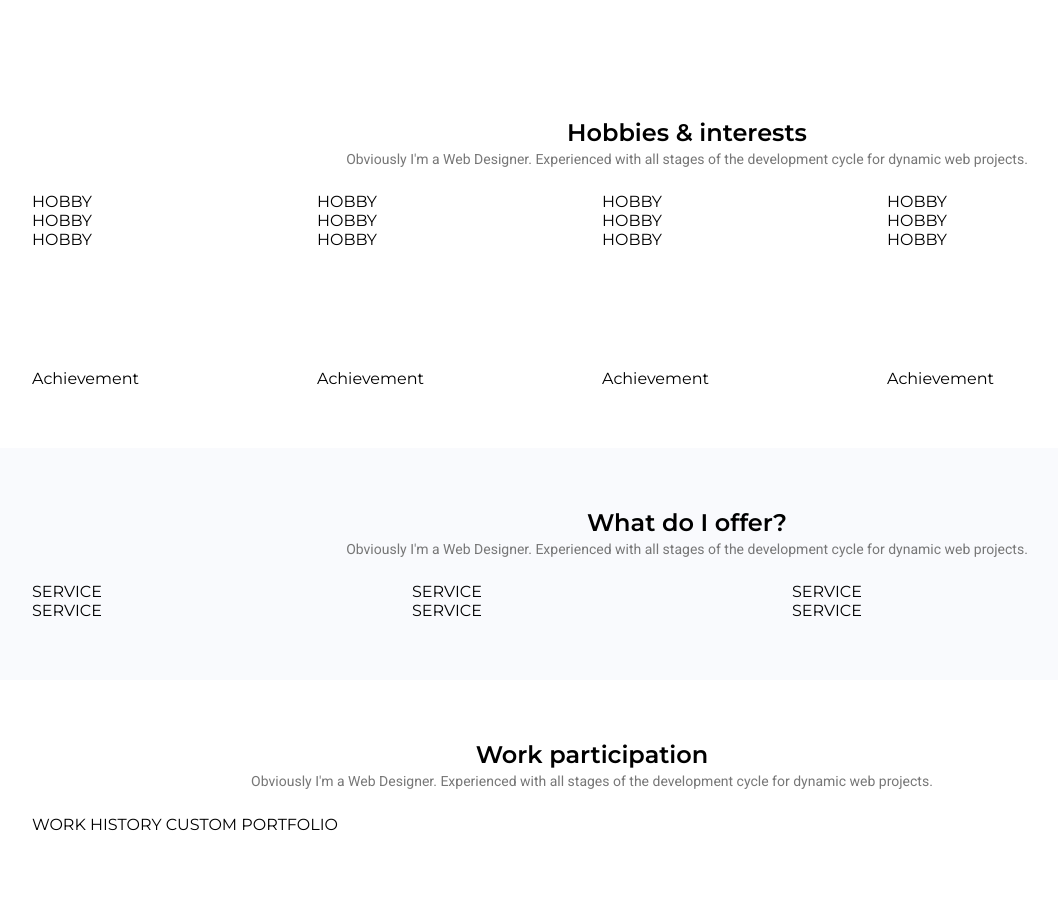
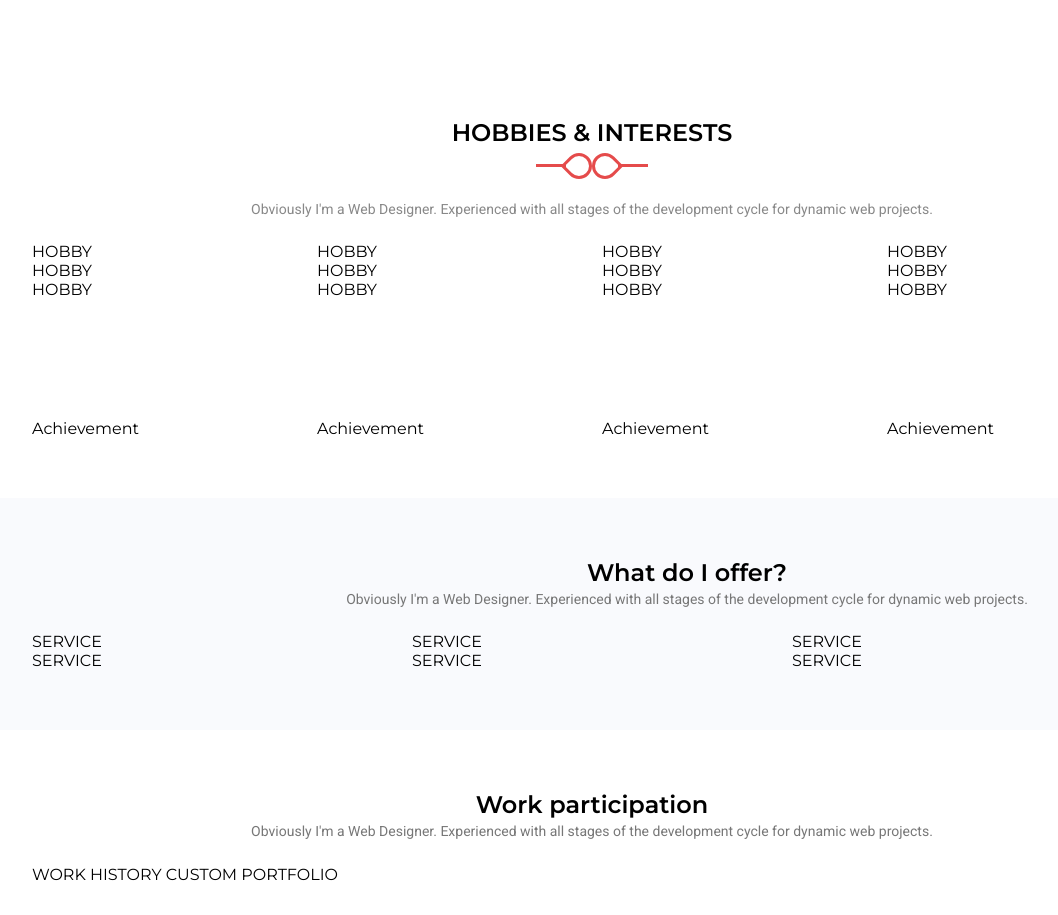
Before and after one commit to Niseme/7-Cristino, a website: page index.html in a window 1280 px wide. Shown: the part 1474-2389 px from the top of the page, without its empty margins (48-1106 px from the left). Drawn offline with Linux system fonts and the light colour scheme.

Commit message:
pseudo elements

```diff
--- a/css/base/base.css
+++ b/css/base/base.css
@@ -44,3 +44,49 @@ p {
 .center {
   text-align: center;
 }
+.section-title {
+  margin-bottom: 50px;
+  text-transform: uppercase;
+  font-weight: 600;
+  position: relative;
+}
+.section-title::before,
+.section-title::after {
+  content: "";
+  display: block;
+  width: 20px;
+  height: 20px;
+  border-radius: 50% 50% 50% 0;
+  border: 3px solid var(--primary-color);
+  position: absolute;
+  bottom: -31.5px;
+  left: 50%;
+  transform: translateX(0%) rotate(225deg);
+}
+.section-title::after {
+  border-radius: 50% 50% 50% 0;
+  border: 3px solid var(--primary-color);
+  position: absolute;
+  bottom: -31.5px;
+  left: 50%;
+  transform: translateX(-100%) rotate(45deg);
+}
+
+.section-title > .line::before,
+.section-title > .line::after {
+  content: "";
+  display: block;
+  width: 30px;
+  height: 3px;
+  position: absolute;
+  bottom: -20px;
+  left: 50%;
+  transform: translateX(calc(-100% - 26px));
+  background-color: var(--primary-color);
+}
+.section-title > .line::after {
+  transform: translateX(26px);
+}
+.section-description {
+  color: #888;
+}
--- a/index.html
+++ b/index.html
@@ -98,9 +98,12 @@
     <!-- hobbies start -->
     <div class="container">
         <div class="row center">
-            <div class="col-12 col-md-10 m-l-md-1 col-lg-8 m-l-lg-3">
-                <h2>Hobbies &amp interests</h2>
-                <p>Obviously I'm a Web Designer. Experienced with all stages of the development cycle for dynamic web
+            <div class="col-12 col-md-10 m-l-md-1 col-lg-8 m-l-lg-2">
+                <h2 class="section-title">Hobbies &amp; interests
+                    <div class="line"></div>
+                </h2>
+                <p class="section-description">Obviously I'm a Web Designer. Experienced with all stages of the
+                    development cycle for dynamic web
                     projects.
                 </p>
             </div>
```
